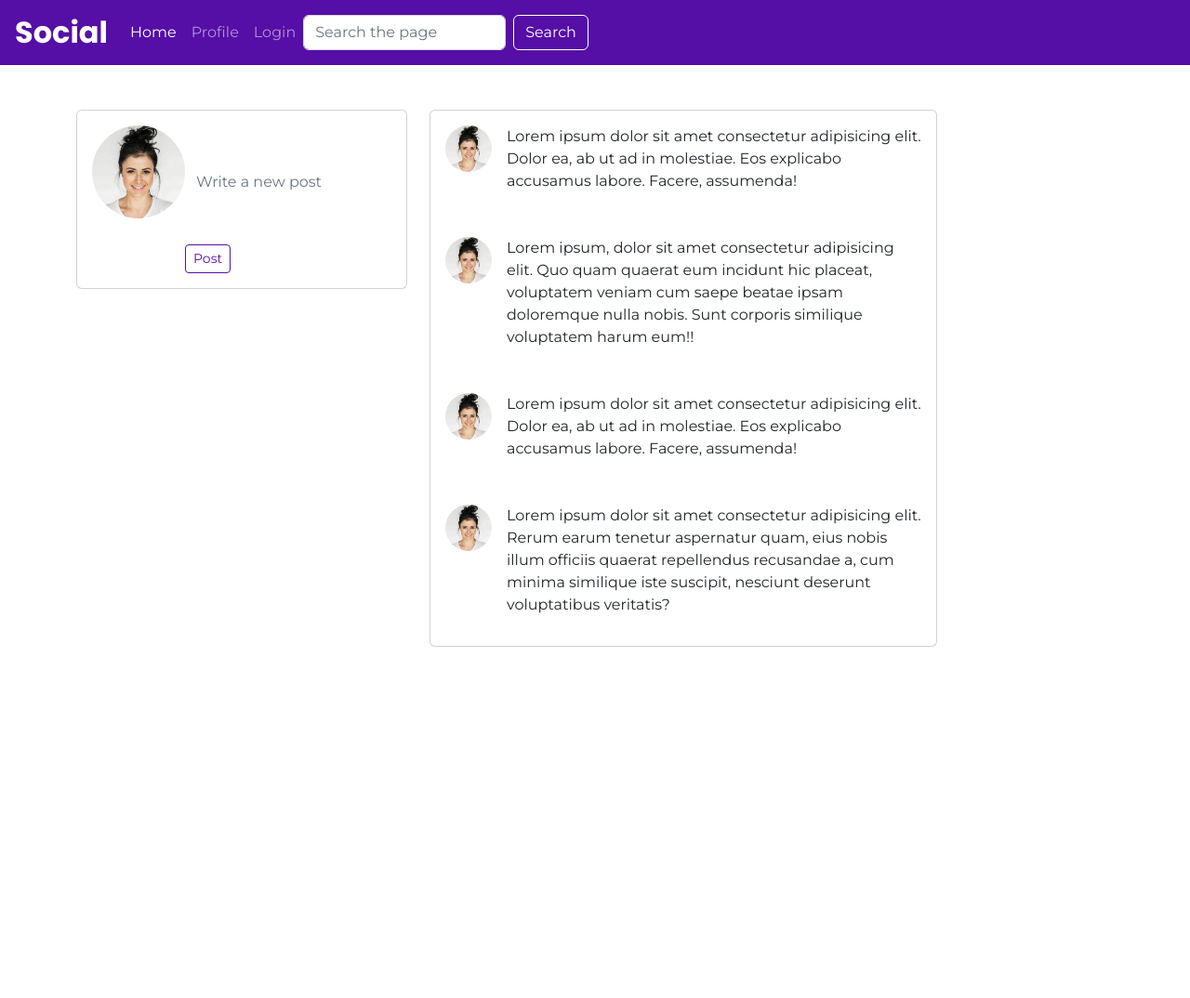
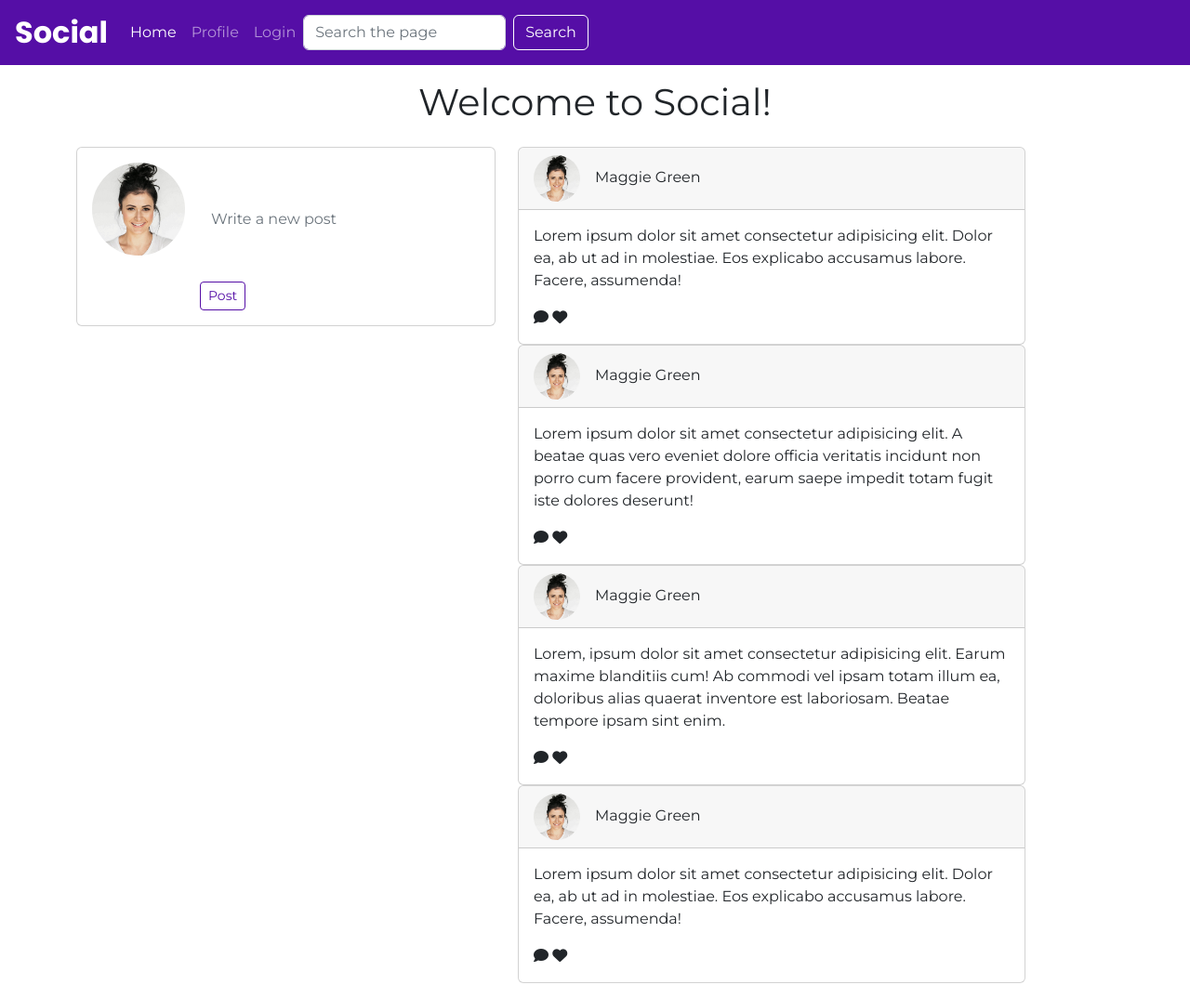
Before and after one commit to martemoslet/css-frameworks-ca, a website: page index.html in a window 1280 px wide. Shown: the whole page at 93% size. Before the commit the page ends 800 px from the top, so only its background shows below. Drawn offline with nearby package versions, Linux system fonts and the light colour scheme; a web font is replaced by a local one.

Commit message:
Updates cards

```diff
--- a/index.html
+++ b/index.html
@@ -38,44 +38,70 @@
             </div>
         </nav>
         <main>
-            <section class="p-5">
+            <h1 class="text-center mt-3">Welcome to <span class="social-header">Social!</span></h1>
+            <section class="p-3">
                 <div class="container">
                     <div class="row">
-                        <div class="col-md col-lg-4 mb-3">
+
+                        <div class="col col-12 col-lg-5 mb-3">
                             <div class="card">
                                 <div class="card-body d-flex">
-                                    <img class="profile-img col-2" src="images/profile-image.jpg" alt="Profile image" />
-                                    <form class="col-7">
+                                    <a href="profile.html"><img class="profile-img" src="images/profile-image.jpg" alt="Profile image" /></a>
+                                    <form class="ms-3">
                                         <input type="text" class="form-control wall-post" id="postToWall" placeholder="Write a new post">
                                         <button class="btn btn-sm btn-outline-primary mt-2" type="submit">Post</button>
                                     </form>
                                 </div>
                             </div>
                         </div>
-                        <div class="col-md col-lg-6">
-                            <div class="card">
-                                <div class="card-body d-flex">
-                                    <img class="col-1 me-3 profile-img user-img" src="images/profile-image.jpg" alt="Profile image" />
+
+                        <div class="col col-12 col-lg-6">
+
+                             <div class="card d-flex">
+                                <div class="card-header"><img class="col-1 me-3 profile-img user-img" src="images/profile-image.jpg" alt="Profile image" />Maggie Green
+                                </div>
+                                <div class="card-body">
                                     <p>Lorem ipsum dolor sit amet consectetur adipisicing elit. Dolor ea, ab ut ad in molestiae. Eos explicabo accusamus labore. Facere, assumenda!</p>
-                                 </div>
-                                 <div class="card-body d-flex">
-                                    <img class="col-1 me-3 profile-img user-img" src="images/profile-image.jpg" alt="Profile image" />
-                                    <p>Lorem ipsum, dolor sit amet consectetur adipisicing elit. Quo quam quaerat eum incidunt hic placeat, voluptatem veniam cum saepe beatae ipsam doloremque nulla nobis. Sunt corporis similique voluptatem harum eum!!</p>
-                                 </div>
-                                 <div class="card-body d-flex">
-                                    <img class="col-1 me-3 profile-img user-img" src="images/profile-image.jpg" alt="Profile image" />
+                                    <i class="fas fa-comment"></i>
+                                    <i class="fas fa-heart"></i>
+                                </div>
+                             </div>
+
+                             <div class="card d-flex">
+                                <div class="card-header"><img class="col-1 me-3 profile-img user-img" src="images/profile-image.jpg" alt="Profile image" />Maggie Green
+                                </div>
+                                <div class="card-body">
+                                    <p>Lorem ipsum dolor sit amet consectetur adipisicing elit. A beatae quas vero eveniet dolore officia veritatis incidunt non porro cum facere provident, earum saepe impedit totam fugit iste dolores deserunt!</p>
+                                    <i class="fas fa-comment"></i>
+                                    <i class="fas fa-heart"></i>
+                                </div>
+                             </div>
+
+                             <div class="card d-flex">
+                                <div class="card-header"><img class="col-1 me-3 profile-img user-img" src="images/profile-image.jpg" alt="Profile image" />Maggie Green
+                                </div>
+                                <div class="card-body">
+                                    <p>Lorem, ipsum dolor sit amet consectetur adipisicing elit. Earum maxime blanditiis cum! Ab commodi vel ipsam totam illum ea, doloribus alias quaerat inventore est laboriosam. Beatae tempore ipsam sint enim.</p>
+                                    <i class="fas fa-comment"></i>
+                                    <i class="fas fa-heart"></i>
+                                </div>
+                             </div>
+
+                             <div class="card d-flex">
+                                <div class="card-header"><img class="col-1 me-3 profile-img user-img" src="images/profile-image.jpg" alt="Profile image" />Maggie Green
+                                </div>
+                                <div class="card-body">
                                     <p>Lorem ipsum dolor sit amet consectetur adipisicing elit. Dolor ea, ab ut ad in molestiae. Eos explicabo accusamus labore. Facere, assumenda!</p>
-                                 </div>
-                                 <div class="card-body d-flex">
-                                    <img class="col-1 me-3 profile-img user-img" src="images/profile-image.jpg" alt="Profile image" />
-                                    <p>Lorem ipsum dolor sit amet consectetur adipisicing elit. Rerum earum tenetur aspernatur quam, eius nobis illum officiis quaerat repellendus recusandae a, cum minima similique iste suscipit, nesciunt deserunt voluptatibus veritatis?</p>
-                                 </div>
-                            </div>
+                                    <i class="fas fa-comment"></i>
+                                    <i class="fas fa-heart"></i>
+                                </div>
+                             </div>
+
                         </div>
+
                     </div>
                 </div>
             </section>
-
         </main>
     </header>
     <footer>
```
